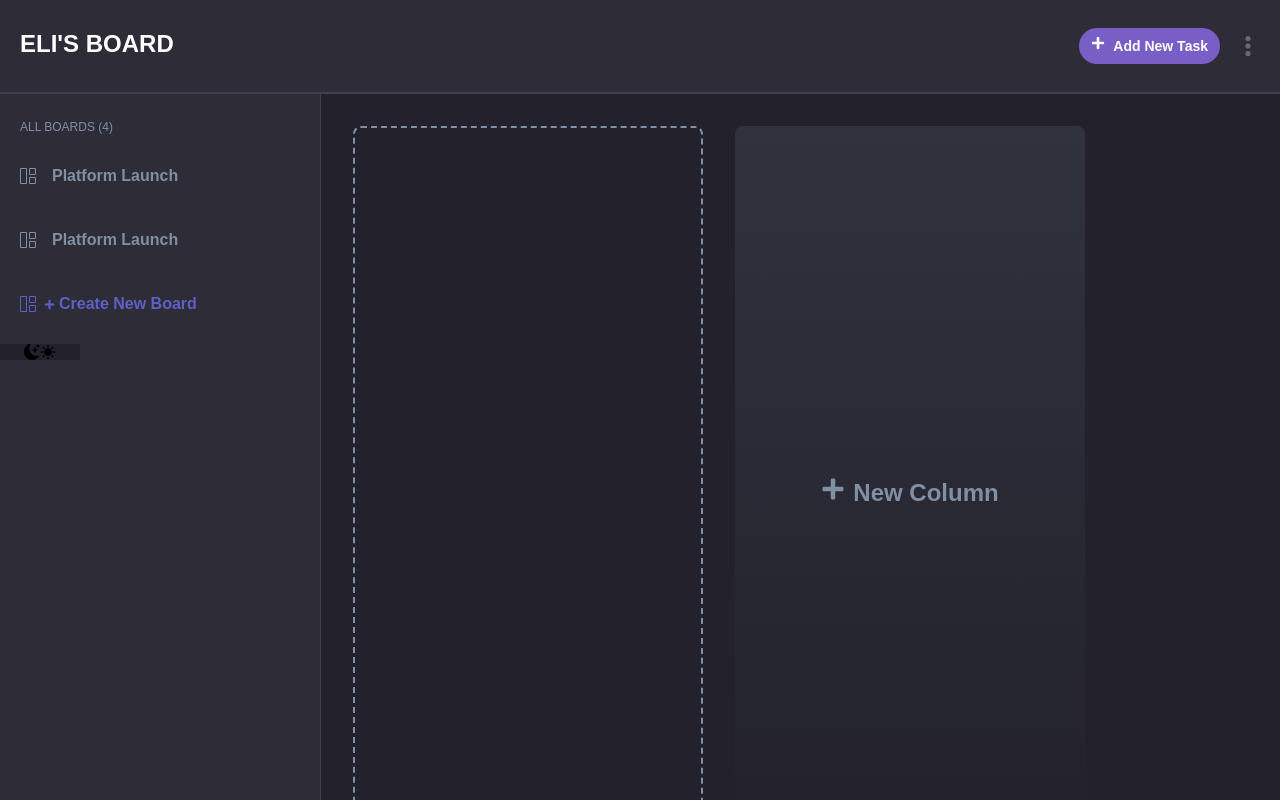
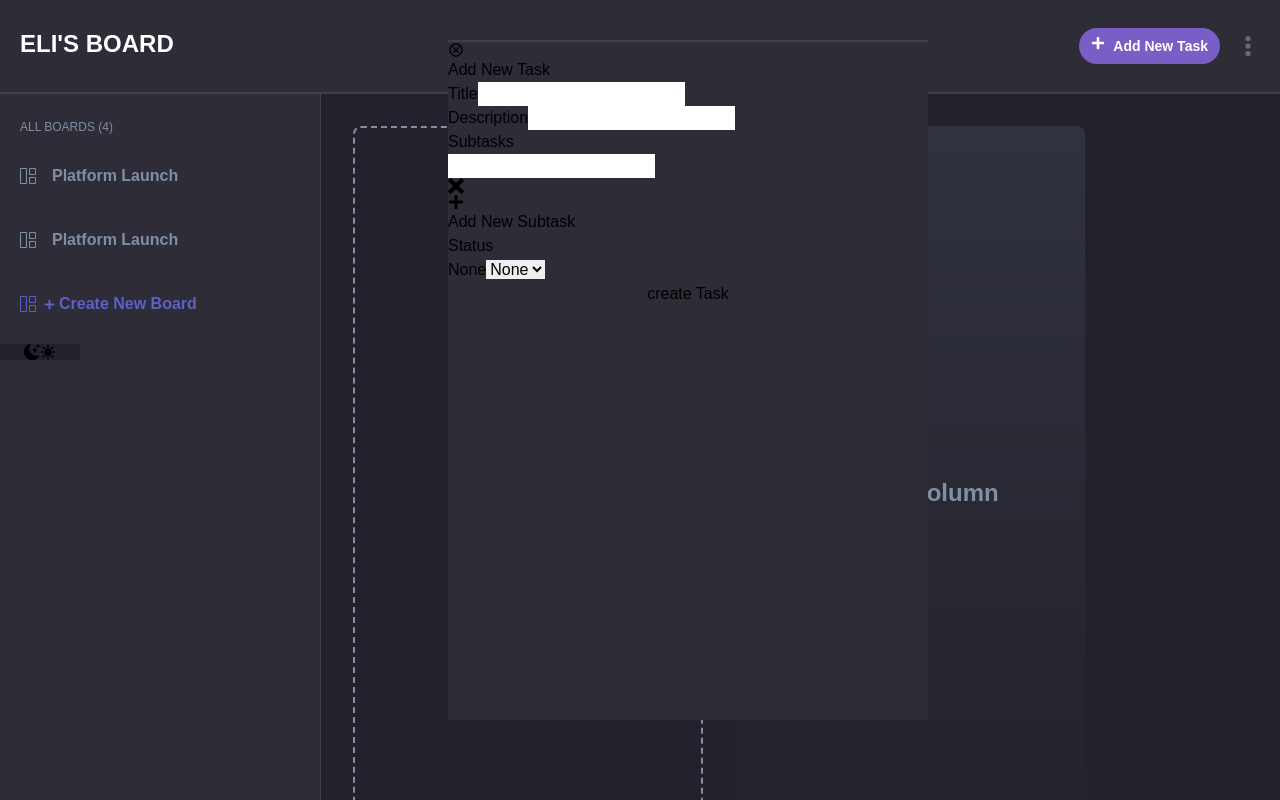
Before and after one commit to miyemicodes/my-kanban-board, a React (Vite) app: page / in a window 1280 px wide. Both pictures are taken after a click on the button "Add New Task". Built offline with nearby package versions, Linux system fonts and the light colour scheme.

Commit message:
Adding functionality

```diff
--- a/src/components/Header.jsx
+++ b/src/components/Header.jsx
@@ -1,11 +1,17 @@
 import React from "react";
+import { useState } from "react";
 import { FaEllipsisVertical } from "react-icons/fa6";
 import { FaPlus } from "react-icons/fa";
+import NewPopUp from "./PopUp/NewTaskPopUp";
 
 function Header() {
+  const [showNewTaskPopUp, setNewTaskPopUp] = useState(false);
+
+  const onClick = () => setNewTaskPopUp(true);
+
   return (
     <>
-      <section className="bg-[#2d2c37] text-white flex justify-between w-full  px-5 py-7 ">
+      <section className="bg-[#2d2c37] text-white flex justify-between w-full  px-5 py-7 relative">
         <div className="w-1/4 ">
           <h1 className="text-2xl font-semibold ">
             ELI'S <span>BOARD</span>
@@ -13,15 +19,22 @@ function Header() {
         </div>
 
         <div className="flex items-center justify-end text-sm gap-4 w-3/4">
-          <button className="flex gap-2 bg-[#795fc5] rounded-3xl px-3 py-2 font-semibold hover:bg-[#af9af0]">
+          <button
+            type="submit"
+            onClick={onClick}
+            className="flex gap-2 bg-[#795fc5] rounded-3xl px-3 py-2 font-semibold hover:bg-[#af9af0]"
+          >
             <FaPlus />
             <p>Add New Task</p>
           </button>
+
           <button>
             <FaEllipsisVertical className="text-2xl text-[#6a6977]" />
           </button>
         </div>
       </section>
+
+      {showNewTaskPopUp ? <NewPopUp /> : null}
     </>
   );
 }
--- /dev/null
+++ b/src/components/PopUp/NewTaskPopUp.jsx
@@ -0,0 +1,55 @@
+import React from "react";
+import { MdOutlineCancel } from "react-icons/md";
+import { ImCross } from "react-icons/im";
+import { FaPlus } from "react-icons/fa";
+
+function NewPopUp() {
+  return (
+    <>
+      <section className="bg-[#2d2c37] absolute top-10 left-[35%] right-[30%] w-[480px] h-[85vh]">
+        <MdOutlineCancel />
+
+        <form className="flex flex-col justify-start">
+          <h2>Add New Task</h2>
+
+          <div>
+            <label>Title</label>
+            <input />
+          </div>
+
+          <div>
+            <label>Description</label>
+            <input />
+          </div>
+
+          <div>
+            <label>Subtasks</label>
+            <div>
+              <input />
+              <ImCross />
+            </div>
+
+            <button>
+              <FaPlus />
+              <p>Add New Subtask</p>
+            </button>
+          </div>
+
+          <div>
+            <label>Status</label>
+            <div>
+              <span>None</span>
+              <select>
+                <option>None</option>
+              </select>
+            </div>
+          </div>
+
+          <button>create Task</button>
+        </form>
+      </section>
+    </>
+  );
+}
+
+export default NewPopUp;
```
